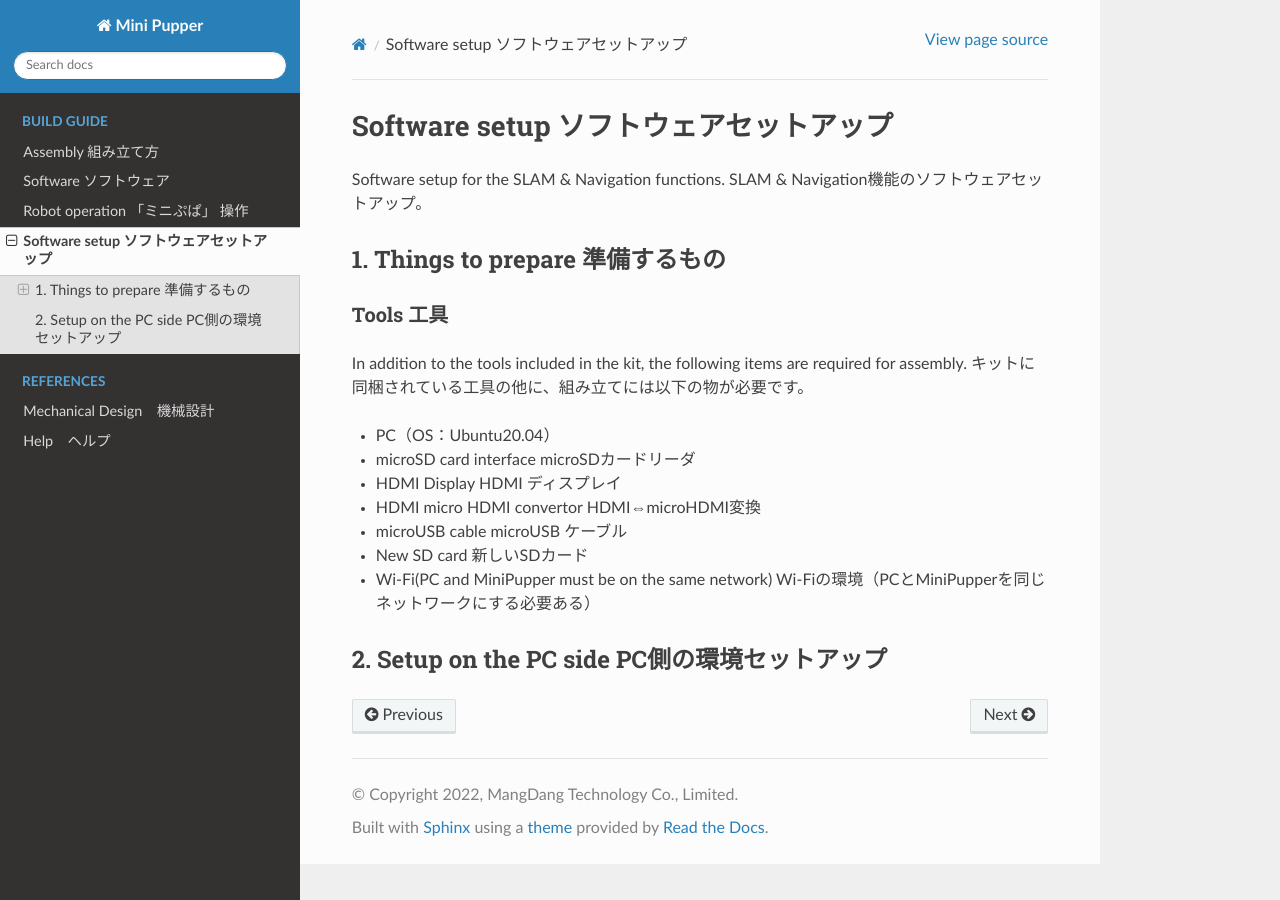
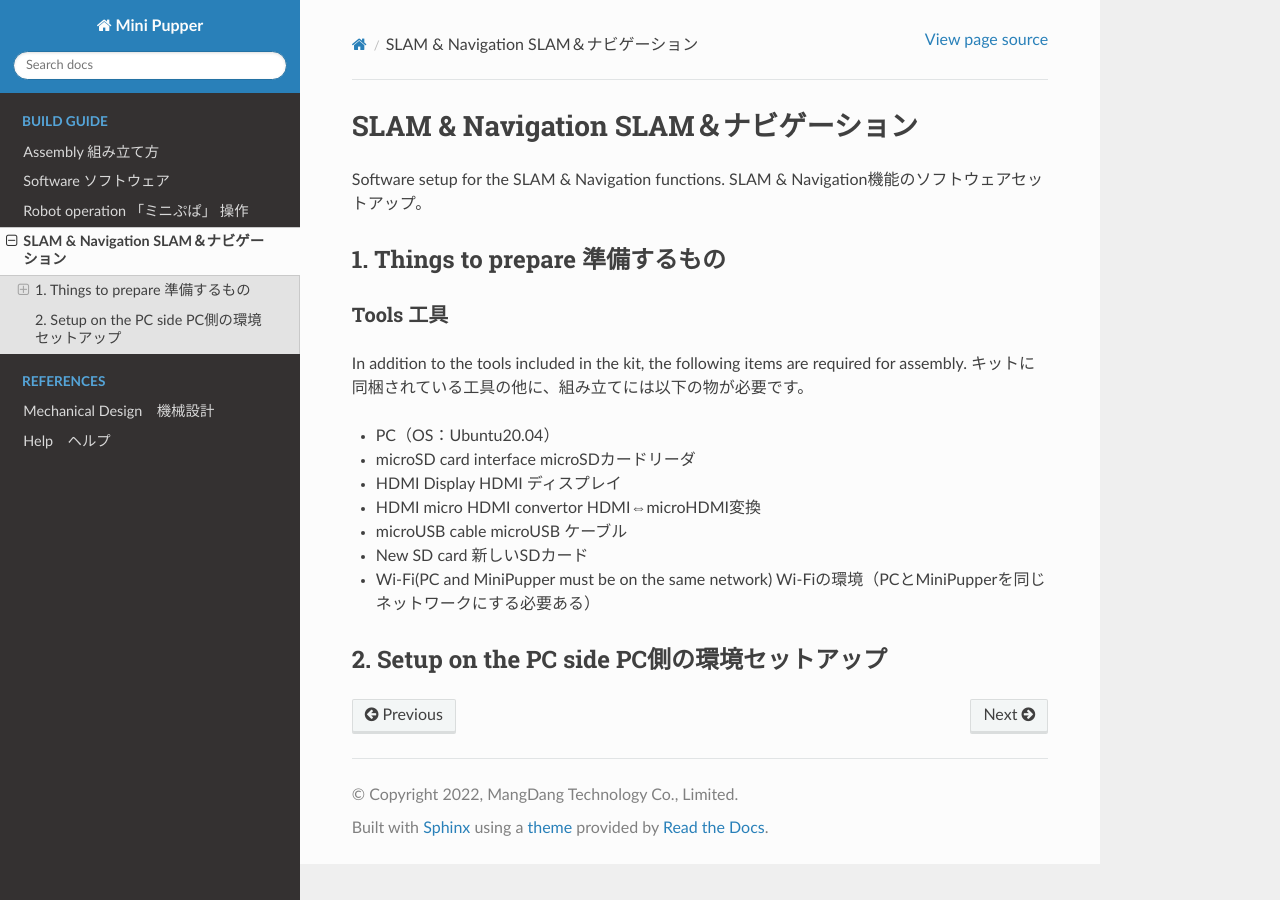
Before and after one commit to mangdangroboticsclub/MiniPupperDocs, a Sphinx documentation site: the page built from docs/guide/SLAM.rst, in a window 1280 px wide. Built offline with Sphinx 7.4.7 and the Read the Docs theme 2.0.0, drawn with Linux system fonts in a browser that asks for light colours.

Commit message:
Update SLAM.rst

```diff
--- a/docs/guide/SLAM.rst
+++ b/docs/guide/SLAM.rst
@@ -1,4 +1,4 @@
-Software setup ソフトウェアセットアップ
+SLAM & Navigation  SLAM＆ナビゲーション
 ========
 
 .. contents 目次:: :depth: 2
```
